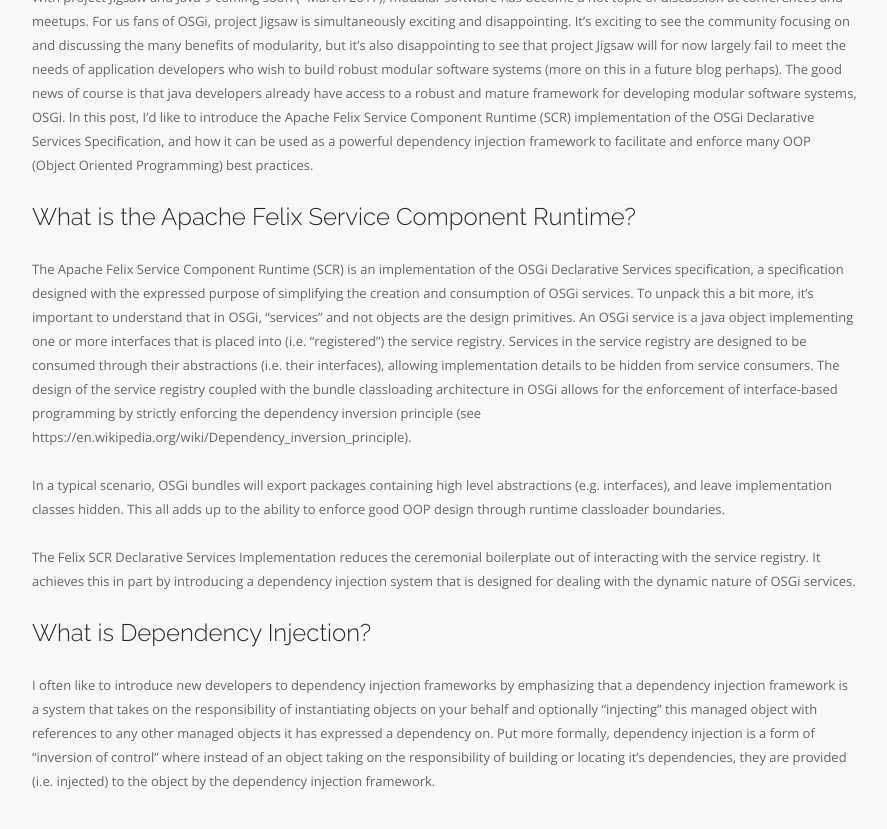
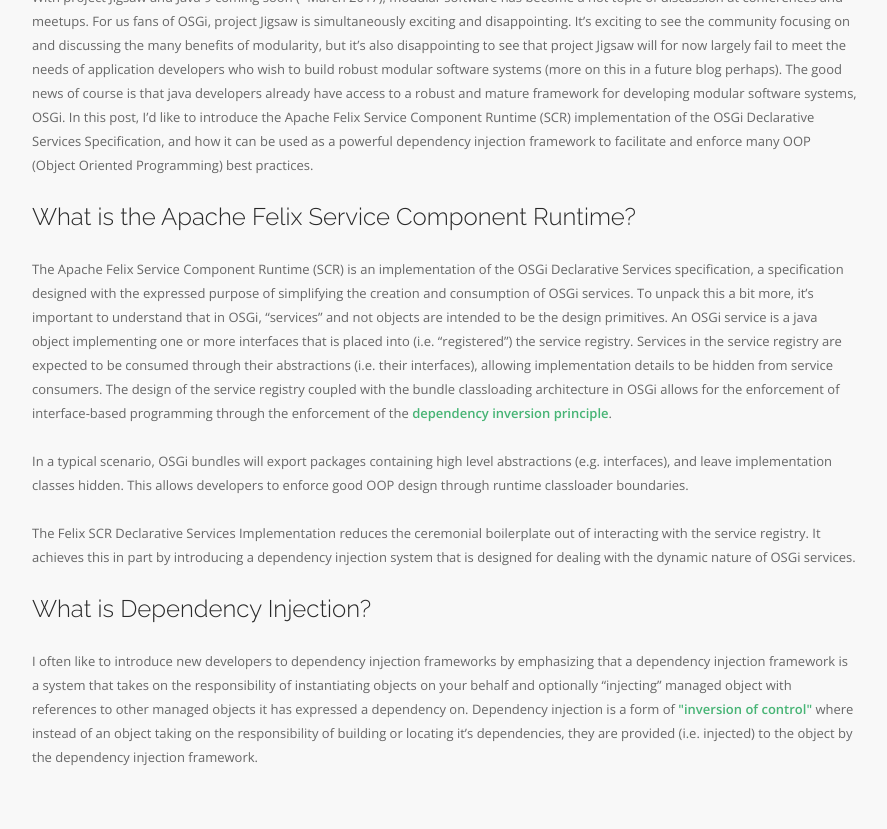
Before and after one commit to stackleader/stackleader.github.io, a Jekyll site: the page built from _posts/2016-05-20-dependency-injection-and-osgi.markdown, in a window 1280 px wide and 900 px high, scrolled down 1096 px. Shown: the top 829 px of the window, without its empty margins (53-940 px from the left). Built offline with Jekyll 4.4.1, drawn with Linux system fonts in a browser that asks for light colours; nearby versions of some CDN libraries.

Commit message:
language improvements and cleanup to blog entry

```diff
--- a/_posts/2016-05-20-dependency-injection-and-osgi.markdown
+++ b/_posts/2016-05-20-dependency-injection-and-osgi.markdown
@@ -20,20 +20,20 @@
 #### What is the Apache Felix Service Component Runtime?
 The Apache Felix Service Component Runtime (SCR) is an implementation of the OSGi Declarative Services specification, a specification designed with the expressed purpose of
 simplifying the creation and consumption of OSGi services. To unpack this a bit more, it's important to understand that in OSGi, "services" and not objects are
-the design primitives. An OSGi service is a java object implementing one or more interfaces that is placed into (i.e. "registered") the service registry. Services in
-the service registry are designed to be consumed through their abstractions (i.e. their interfaces), allowing implementation details to be hidden
+intended to be the design primitives. An OSGi service is a java object implementing one or more interfaces that is placed into (i.e. "registered") the service registry. Services in
+the service registry are expected to be consumed through their abstractions (i.e. their interfaces), allowing implementation details to be hidden
 from service consumers. The design of the service registry coupled with the bundle classloading architecture in OSGi allows for the enforcement of
-interface-based programming by strictly enforcing the dependency inversion principle (see https://en.wikipedia.org/wiki/Dependency_inversion_principle).
+interface-based programming through the enforcement of the [dependency inversion principle](https://en.wikipedia.org/wiki/Dependency_inversion_principle).
 
 In a typical scenario, OSGi bundles will export packages containing high level abstractions (e.g. interfaces), and leave implementation classes hidden.
-This all adds up to the ability to enforce good OOP design through runtime classloader boundaries.
+This allows developers to enforce good OOP design through runtime classloader boundaries.
 
 The Felix SCR Declarative Services Implementation reduces the ceremonial boilerplate out of interacting with the service registry. It achieves this in part
 by introducing a dependency injection system that is designed for dealing with the dynamic nature of OSGi services.
 
 #### What is Dependency Injection?
 I often like to introduce new developers to dependency injection frameworks by emphasizing that a dependency injection framework is a system
-that takes on the responsibility of instantiating objects on your behalf and optionally "injecting" this managed object with references to any other
-managed objects it has expressed a dependency on. Put more formally, dependency injection is a form of "inversion of control" where instead
+that takes on the responsibility of instantiating objects on your behalf and optionally "injecting" managed object with references to other
+managed objects it has expressed a dependency on. Dependency injection is a form of [\"inversion of control\"](https://en.wikipedia.org/wiki/Inversion_of_control) where instead
 of an object taking on the responsibility of building or locating it's dependencies, they are provided (i.e. injected) to the object by the dependency
 injection framework.
```
